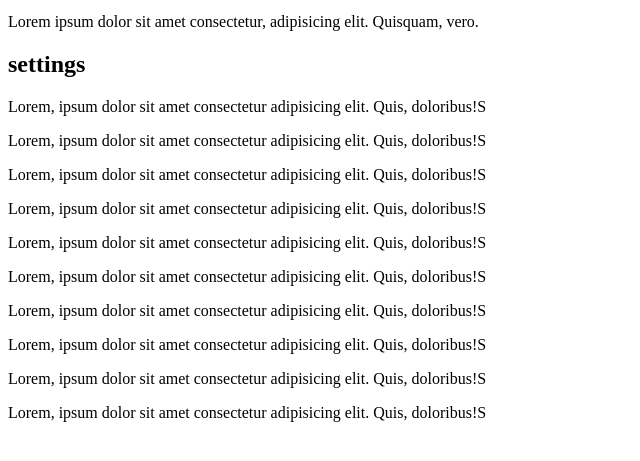
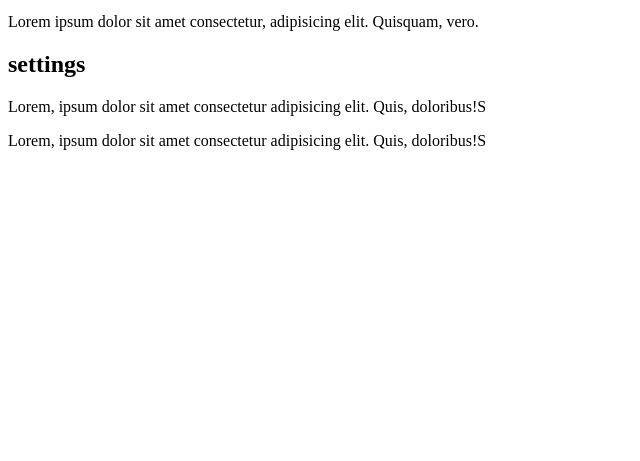
Before and after one commit to VasylUlianovskyi/git-intro, a plain HTML site: page index.html in a window 1280 px wide. Shown: the part 101-562 px from the top of the page, without its empty margins (0-640 px from the left). Drawn offline with Linux system fonts and the light colour scheme.

Commit message:
delete some text

```diff
--- a/index.html
+++ b/index.html
@@ -15,13 +15,6 @@
    </h2>
    <p>Lorem, ipsum dolor sit amet consectetur adipisicing elit. Quis, doloribus!S</p>
    <p>Lorem, ipsum dolor sit amet consectetur adipisicing elit. Quis, doloribus!S</p>
-   <p>Lorem, ipsum dolor sit amet consectetur adipisicing elit. Quis, doloribus!S</p>
-   <p>Lorem, ipsum dolor sit amet consectetur adipisicing elit. Quis, doloribus!S</p>
-   <p>Lorem, ipsum dolor sit amet consectetur adipisicing elit. Quis, doloribus!S</p>
-   <p>Lorem, ipsum dolor sit amet consectetur adipisicing elit. Quis, doloribus!S</p>
-   <p>Lorem, ipsum dolor sit amet consectetur adipisicing elit. Quis, doloribus!S</p>
-   <p>Lorem, ipsum dolor sit amet consectetur adipisicing elit. Quis, doloribus!S</p>
-   <p>Lorem, ipsum dolor sit amet consectetur adipisicing elit. Quis, doloribus!S</p>
-   <p>Lorem, ipsum dolor sit amet consectetur adipisicing elit. Quis, doloribus!S</p>
+
 </body>
 </html>
```
